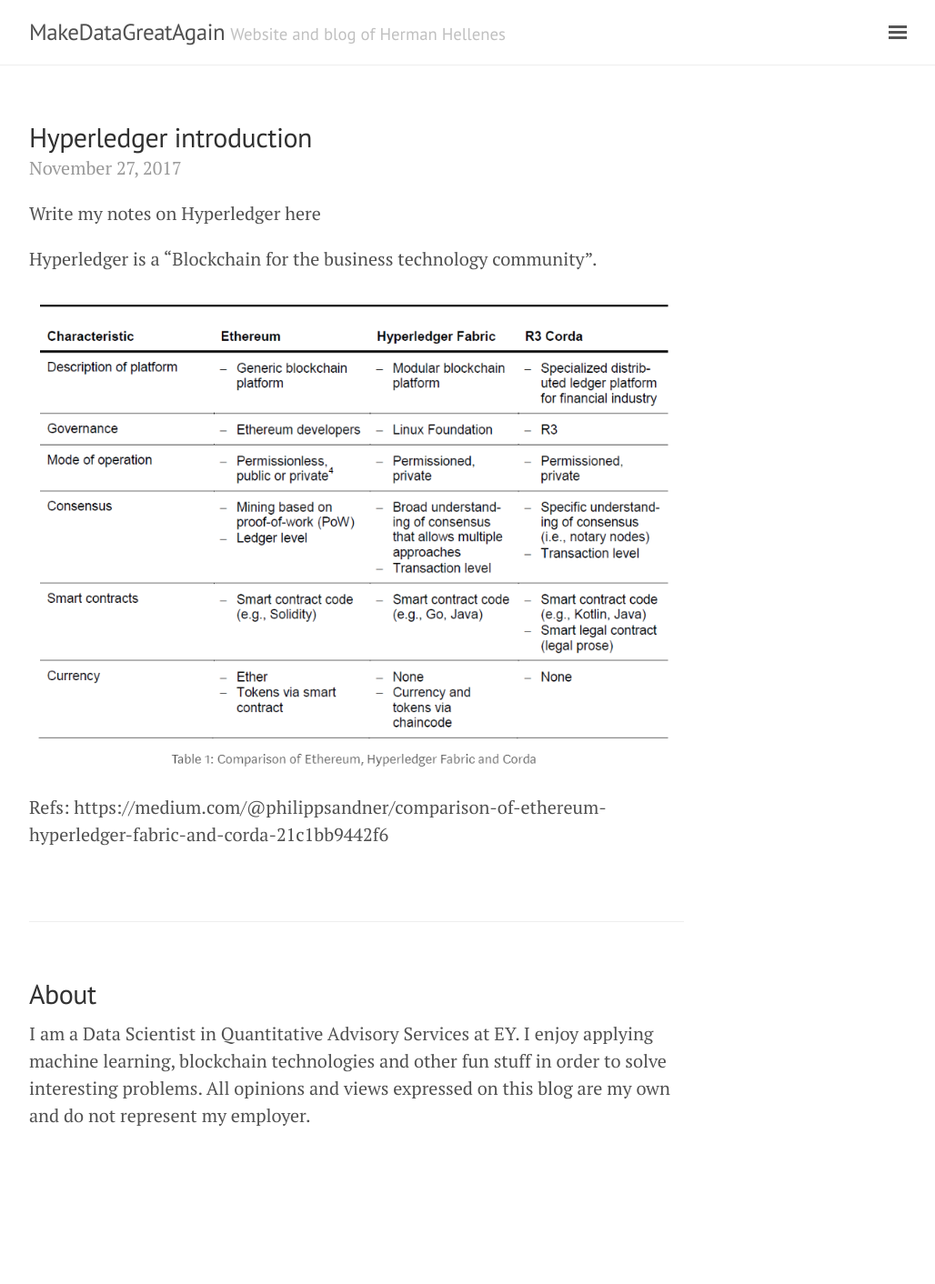
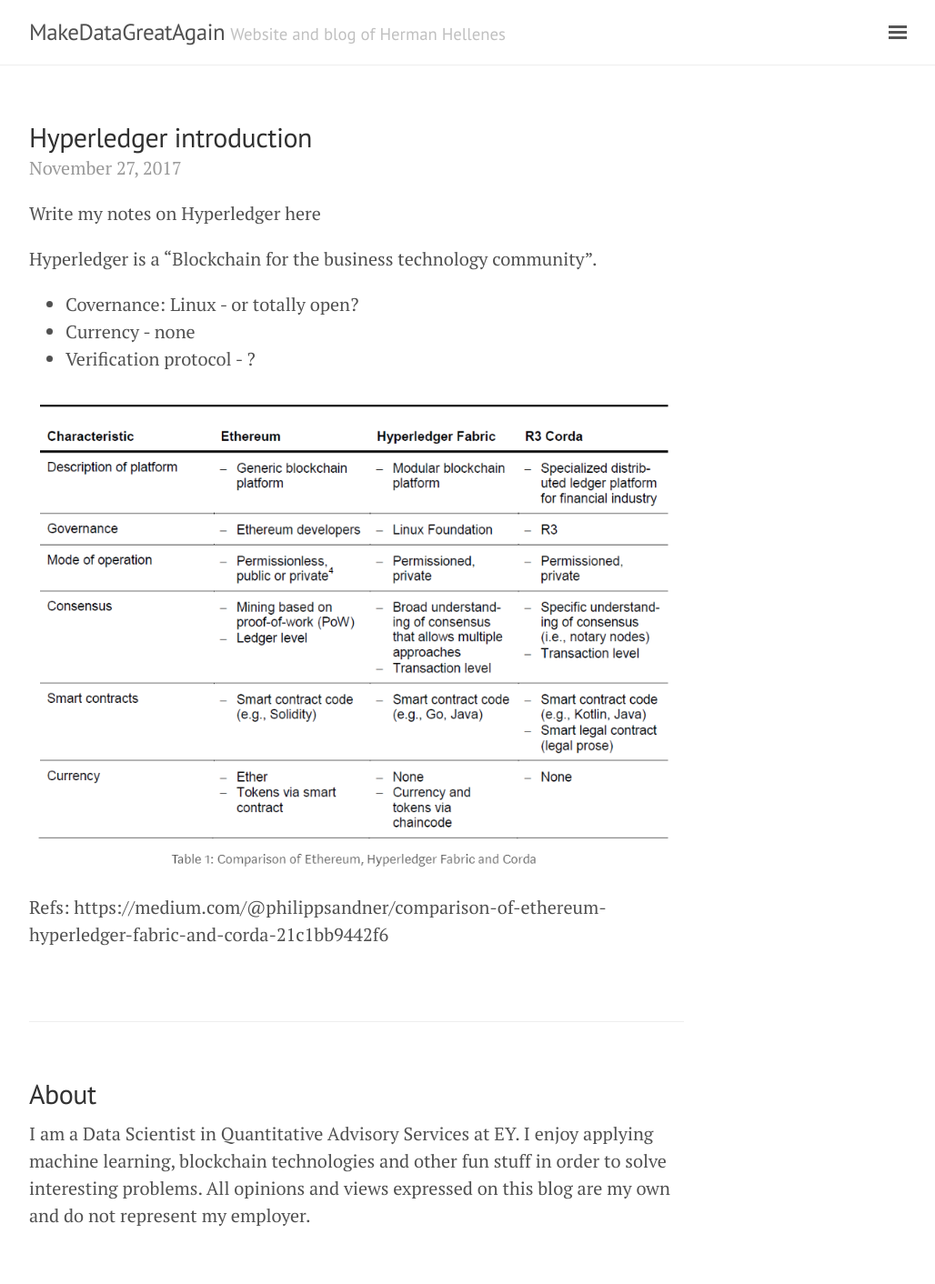
Before and after one commit to herman-hellenes/herman-hellenes.github.io, a Jekyll site: the page built from undone_posts/hyperledger.md, in a window 1280 px wide. Shown: the whole page at 91% size, without its empty margins (248-1276 px from the left). Built offline with Jekyll 4.4.1, drawn with Linux system fonts in a browser that asks for light colours; nearby versions of some CDN libraries; comment, search, counter and statistics services are not loaded; before the commit the page ends 1302 px from its top, so only the background shows below that.

Commit message:
Update hyperledger.md

```diff
--- a/undone_posts/hyperledger.md
+++ b/undone_posts/hyperledger.md
@@ -12,6 +12,10 @@
 
 Hyperledger is a "Blockchain for the business technology community".
 
+* Covernance: Linux - or totally open?
+* Currency - none
+* Verification protocol - ?
+
 
 ![center](/figs/blockchain/tech_comparison_ corda_ethereum_hyperledger.png)
 
```
